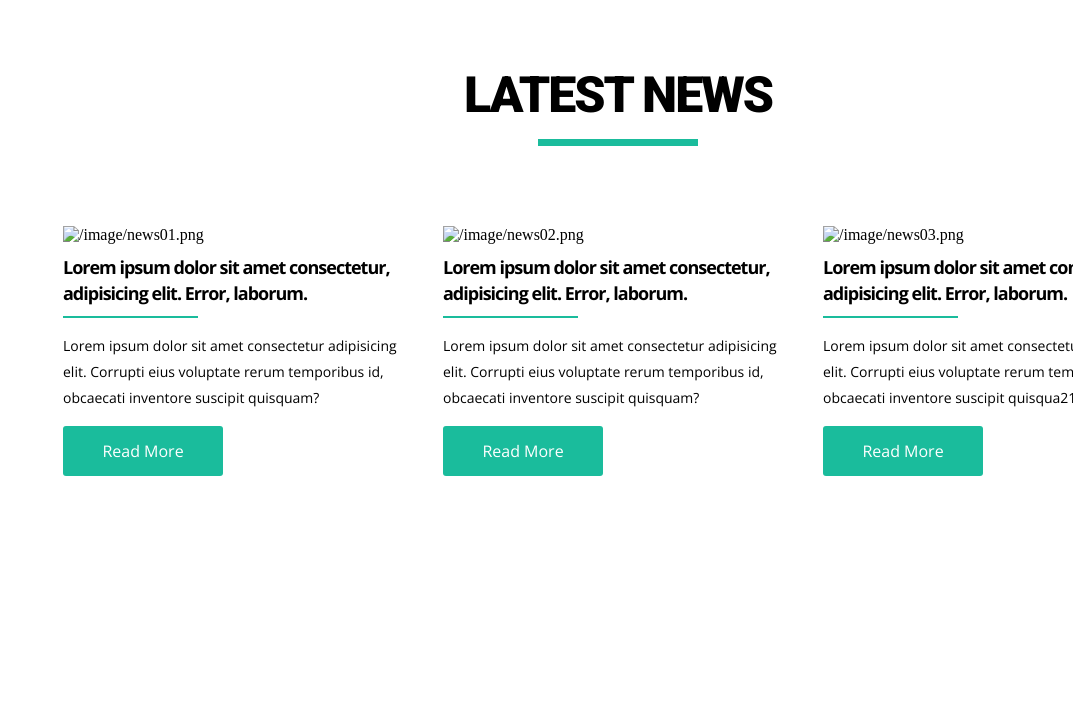
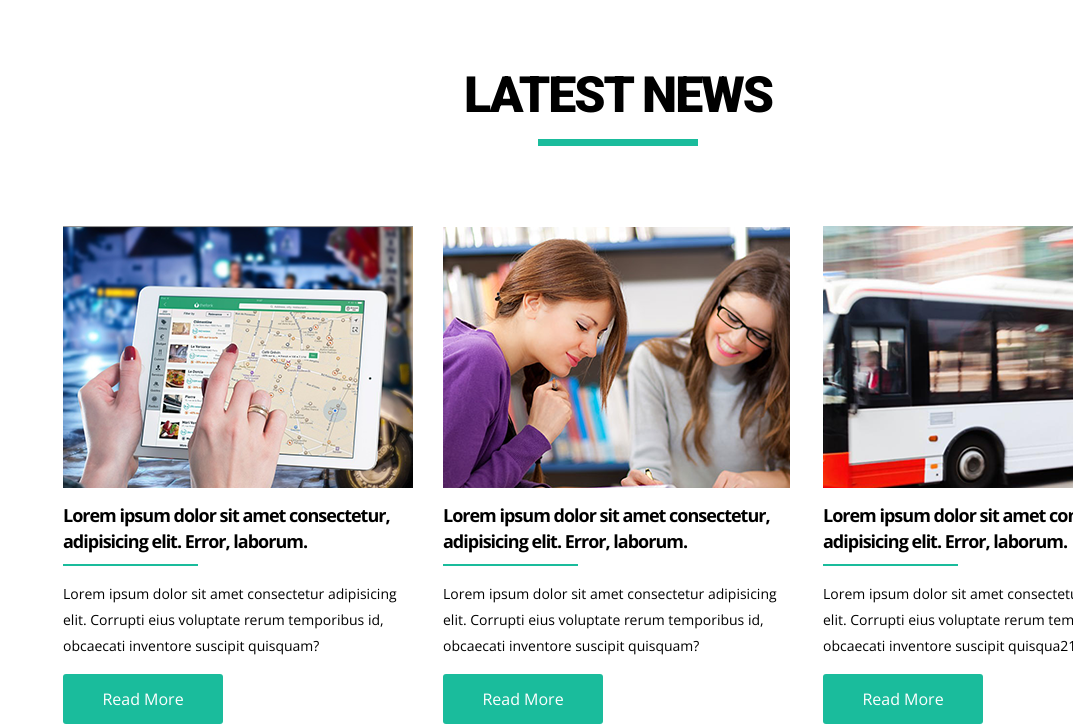
Before and after one commit to kokoiev/module-04, a plain HTML site: page index.html in a window 1280 px wide. Shown: the part 1345-2073 px from the top of the page, without its empty margins (207-1280 px from the left). Before the commit the page ends 1825 px from the top, so only its background shows below. Drawn offline with nearby package versions, Linux system fonts and the light colour scheme; the site is published under a folder, as on GitHub Pages, so addresses that start at the root find nothing.

Commit message:
news photo

```diff
--- a/index.html
+++ b/index.html
@@ -116,7 +116,7 @@
           <li class="block-of-news">
             <img
               class="news-photo"
-              src="/image/news01.png"
+              src="./image/news01.png"
               alt="/image/news01.png"
             />
             <h3 class="tittle-news">
@@ -134,7 +134,7 @@
           <li class="block-of-news">
             <img
               class="news-photo"
-              src="/image/news02.png"
+              src="./image/news02.png"
               alt="/image/news02.png"
             />
             <h3 class="tittle-news">
@@ -152,7 +152,7 @@
           <li class="block-of-news">
             <img
               class="news-photo"
-              src="/image/news03.png"
+              src="./image/news03.png"
               alt="/image/news03.png"
             />
             <h3 class="tittle-news">
```
